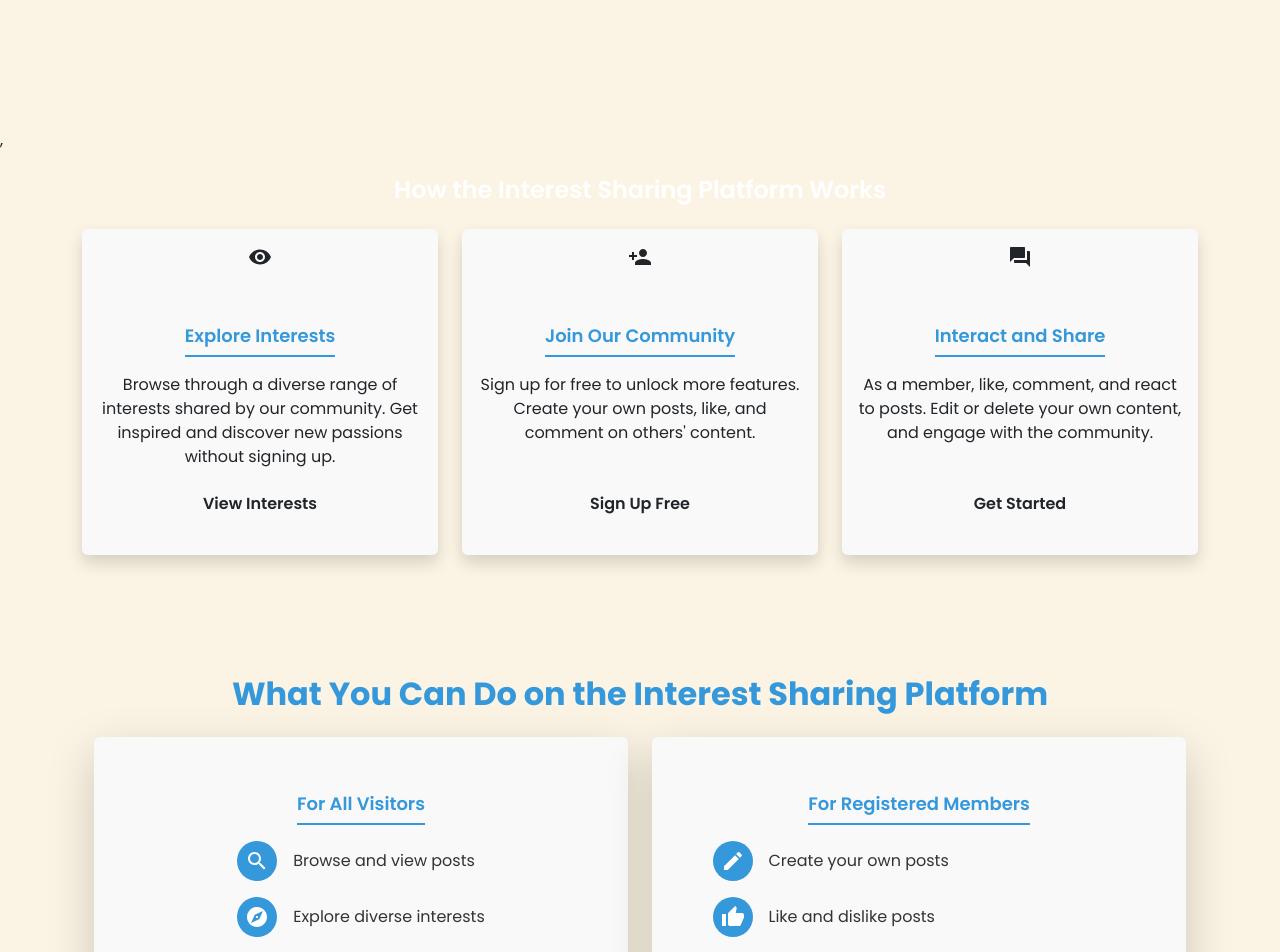
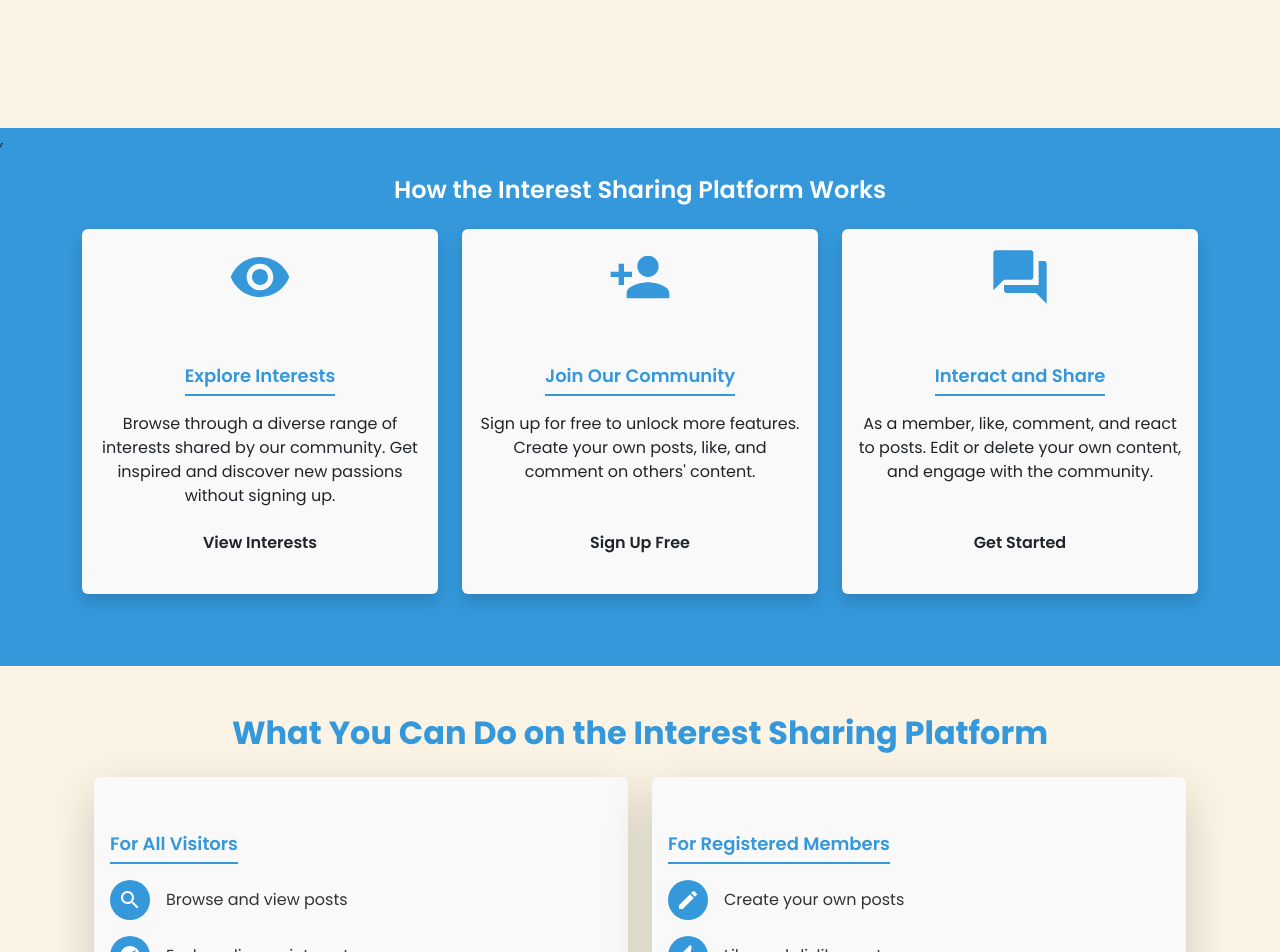
Before and after one commit to floydfdes/app-hobbynest, a React (Create React App) app: page / in a window 1280 px wide. Shown: the part 760-1712 px from the top of the page. Built offline with nearby package versions, Linux system fonts and the light colour scheme.

Commit message:
Fixed main scss issues

```diff
--- a/src/components/Main/Main.scss
+++ b/src/components/Main/Main.scss
@@ -31,11 +31,25 @@
     }
 }
 
+.explore-section {
+    background-color: var(--secondary-color);
+
+    .icon {
+        font-size: 4rem;
+        fill: var(--secondary-color);
+    }
+}
+
+.feature-list-heading {
+    color: var(--secondary-color);
+    font-weight: bold;
+}
+
 .card {
     background-color: #f9f9f9;
     border: none;
 
-    &-title {
+    .card-title {
         text-align: center;
         color: var(--secondary-color);
         font-weight: 600;
@@ -45,23 +59,16 @@
         margin: 0 auto 1rem auto;
     }
 
-    &-body {
-        display: flex;
-        flex-direction: column;
-        align-items: center;
-        text-align: center;
-
     ul {
         list-style: none;
         padding: 0;
-            margin: 0;
 
         li {
             display: flex;
             align-items: center;
             margin-bottom: 1rem;
 
-                div {
+            .icon-container {
                 width: 2.5rem;
                 height: 2.5rem;
                 background-color: var(--secondary-color);
@@ -81,4 +88,3 @@
         }
     }
 }
-}
```
Lines whose indentation alone changed are shown as unchanged.
